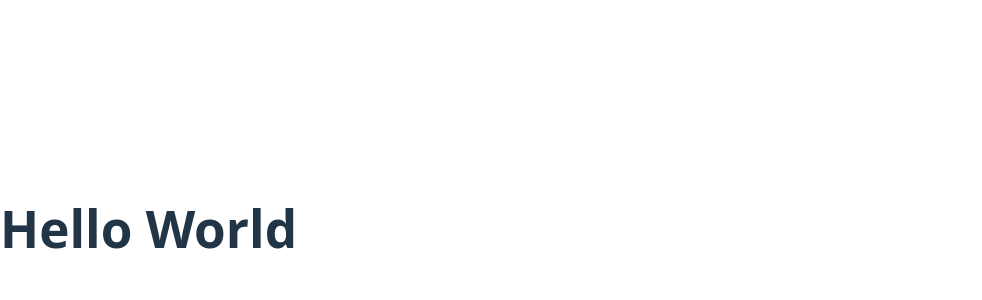
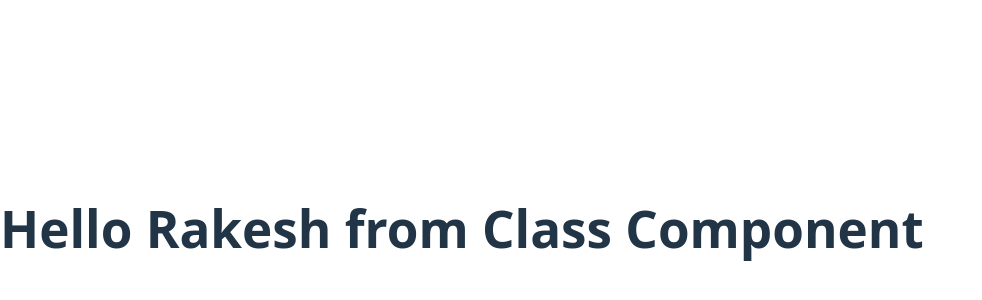
Before and after one commit to rakeshkumar04/react-app, a React (Vite) app: page / in a window 1280 px wide. Shown: the part 172-472 px from the top of the page, without its empty margins (0-982 px from the left). Built offline with nearby package versions, Linux system fonts and the light colour scheme.

Commit message:
Created Functional and Class Component

```diff
--- a/src/App.jsx
+++ b/src/App.jsx
@@ -1,7 +1,13 @@
 import HelloWorld from "./core-concepts/01-helloworld/HelloWorld"
+import Greeting from "./core-concepts/02-components/Greeting"
+import GreetingClass from "./core-concepts/02-components/GreetingClass"
 
 function App() {
-  return <HelloWorld/>
+  // return <HelloWorld/>
+
+  // return <Greeting/>
+
+  return <GreetingClass/>
 }
 
 export default App
--- /dev/null
+++ b/src/core-concepts/02-components/Greeting.jsx
@@ -0,0 +1,5 @@
+// Functional Component
+
+export default function Greeting() {
+    return <h1>Hello Rakesh</h1>
+}
--- /dev/null
+++ b/src/core-concepts/02-components/GreetingClass.jsx
@@ -0,0 +1,10 @@
+import React from "react"
+
+// Class Component
+class GreetingClass extends React.Component {
+    render(){
+        return <h1>Hello Rakesh from Class Component</h1>
+    }
+}
+
+export default GreetingClass
```
